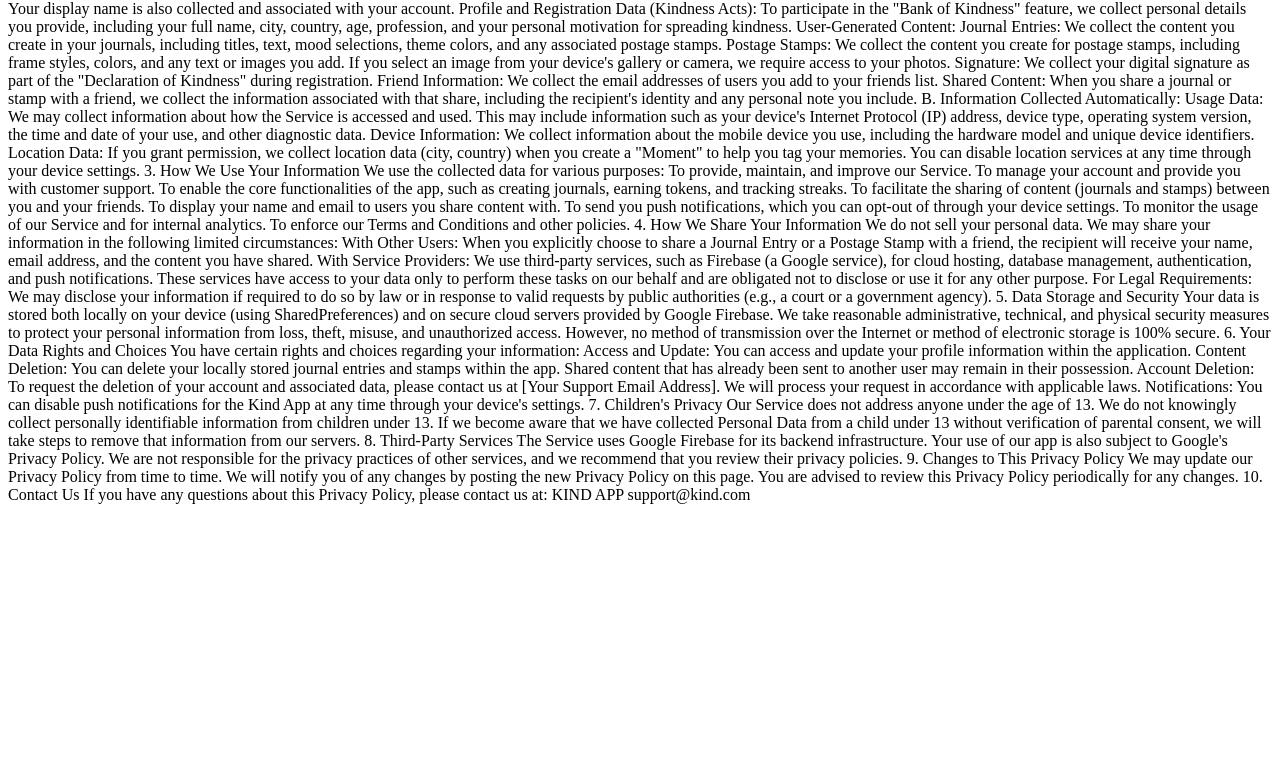
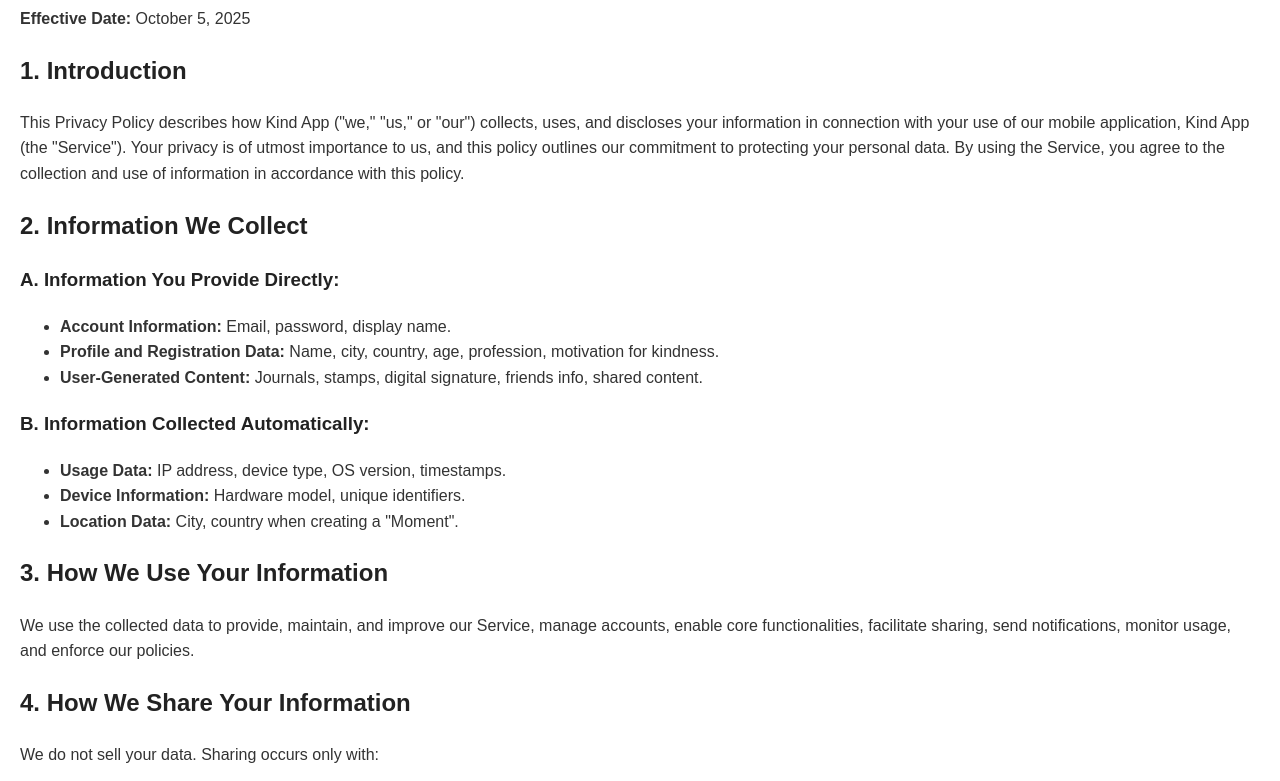
Before and after one commit to adhithyakumaran/privacy-policy, a plain HTML site: page index.html in a window 1280 px wide. Shown: the part 88-869 px from the top of the page. Before the commit the page ends 800 px from the top, so only its background shows below. Drawn offline with Linux system fonts and the light colour scheme.

Commit message:
Update index.html

```diff
--- a/index.html
+++ b/index.html
@@ -1,115 +1,84 @@
 <!DOCTYPE html>
 <html lang="en">
-    <head>
-        <title>Privaccy Policy</title>
-        <meta charset="utf-8" >
-        <meta name="viewport" content="width=devicewidth">
+<head>
+    <meta charset="UTF-8">
+    <meta name="viewport" content="width=device-width, initial-scale=1.0">
+    <title>Privacy Policy - Kind App</title>
+    <style>
+        body {
+            font-family: Arial, sans-serif;
+            line-height: 1.6;
+            margin: 20px;
+            padding: 0;
+            color: #333;
+        }
+        h1, h2, h3 {
+            color: #222;
+        }
+        p {
+            margin-bottom: 15px;
+        }
+        ul {
+            margin-bottom: 15px;
+        }
+    </style>
+</head>
+<body>
 
-    </head>
-    <body>
-        <p>
-            Privacy Policy for the Kind App
+<h1>Privacy Policy for the Kind App</h1>
+<p><strong>Effective Date:</strong> October 5, 2025</p>
 
-Effective Date: October 5, 2025
+<h2>1. Introduction</h2>
+<p>This Privacy Policy describes how Kind App ("we," "us," or "our") collects, uses, and discloses your information in connection with your use of our mobile application, Kind App (the "Service"). Your privacy is of utmost importance to us, and this policy outlines our commitment to protecting your personal data. By using the Service, you agree to the collection and use of information in accordance with this policy.</p>
 
-1. Introduction
+<h2>2. Information We Collect</h2>
+<h3>A. Information You Provide Directly:</h3>
+<ul>
+    <li><strong>Account Information:</strong> Email, password, display name.</li>
+    <li><strong>Profile and Registration Data:</strong> Name, city, country, age, profession, motivation for kindness.</li>
+    <li><strong>User-Generated Content:</strong> Journals, stamps, digital signature, friends info, shared content.</li>
+</ul>
 
-This Privacy Policy describes how Kind App ("we," "us," or "our") collects, uses, and discloses your information in connection with your use of our mobile application, Kind App (the "Service"). Your privacy is of utmost importance to us, and this policy outlines our commitment to protecting your personal data. By using the Service, you agree to the collection and use of information in accordance with this policy.
+<h3>B. Information Collected Automatically:</h3>
+<ul>
+    <li><strong>Usage Data:</strong> IP address, device type, OS version, timestamps.</li>
+    <li><strong>Device Information:</strong> Hardware model, unique identifiers.</li>
+    <li><strong>Location Data:</strong> City, country when creating a "Moment".</li>
+</ul>
 
-2. Information We Collect
+<h2>3. How We Use Your Information</h2>
+<p>We use the collected data to provide, maintain, and improve our Service, manage accounts, enable core functionalities, facilitate sharing, send notifications, monitor usage, and enforce our policies.</p>
 
-We collect several different types of information for various purposes to provide and improve our Service to you.
+<h2>4. How We Share Your Information</h2>
+<p>We do not sell your data. Sharing occurs only with:</p>
+<ul>
+    <li>Other users (when you share content explicitly)</li>
+    <li>Service providers (e.g., Firebase)</li>
+    <li>Legal requirements (court orders, government requests)</li>
+</ul>
 
-A. Information You Provide Directly:
+<h2>5. Data Storage and Security</h2>
+<p>Your data is stored locally and on secure cloud servers (Firebase). We take reasonable measures to protect your data, but no storage or transmission is 100% secure.</p>
 
-Account Information: When you register for an account, we collect your email address and password. Your display name is also collected and associated with your account.
+<h2>6. Your Data Rights and Choices</h2>
+<ul>
+    <li>Access and update profile info in the app.</li>
+    <li>Delete local content. Shared content may remain with recipients.</li>
+    <li>Request account deletion via <a href="mailto:support@kind.com">support@kind.com</a>.</li>
+    <li>Disable push notifications via device settings.</li>
+</ul>
 
-Profile and Registration Data (Kindness Acts): To participate in the "Bank of Kindness" feature, we collect personal details you provide, including your full name, city, country, age, profession, and your personal motivation for spreading kindness.
+<h2>7. Children's Privacy</h2>
+<p>The Service is not for children under 13. We do not knowingly collect data from children under 13.</p>
 
-User-Generated Content:
+<h2>8. Third-Party Services</h2>
+<p>We use Google Firebase. Please review Google's Privacy Policy for details on their practices.</p>
 
-Journal Entries: We collect the content you create in your journals, including titles, text, mood selections, theme colors, and any associated postage stamps.
+<h2>9. Changes to This Privacy Policy</h2>
+<p>We may update this policy. Changes will be posted here. Review periodically.</p>
 
-Postage Stamps: We collect the content you create for postage stamps, including frame styles, colors, and any text or images you add. If you select an image from your device's gallery or camera, we require access to your photos.
+<h2>10. Contact Us</h2>
+<p>If you have any questions, contact us at <a href="mailto:support@kind.com">support@kind.com</a>.</p>
 
-Signature: We collect your digital signature as part of the "Declaration of Kindness" during registration.
-
-Friend Information: We collect the email addresses of users you add to your friends list.
-
-Shared Content: When you share a journal or stamp with a friend, we collect the information associated with that share, including the recipient's identity and any personal note you include.
-
-B. Information Collected Automatically:
-
-Usage Data: We may collect information about how the Service is accessed and used. This may include information such as your device's Internet Protocol (IP) address, device type, operating system version, the time and date of your use, and other diagnostic data.
-
-Device Information: We collect information about the mobile device you use, including the hardware model and unique device identifiers.
-
-Location Data: If you grant permission, we collect location data (city, country) when you create a "Moment" to help you tag your memories. You can disable location services at any time through your device settings.
-
-3. How We Use Your Information
-
-We use the collected data for various purposes:
-
-To provide, maintain, and improve our Service.
-
-To manage your account and provide you with customer support.
-
-To enable the core functionalities of the app, such as creating journals, earning tokens, and tracking streaks.
-
-To facilitate the sharing of content (journals and stamps) between you and your friends.
-
-To display your name and email to users you share content with.
-
-To send you push notifications, which you can opt-out of through your device settings.
-
-To monitor the usage of our Service and for internal analytics.
-
-To enforce our Terms and Conditions and other policies.
-
-4. How We Share Your Information
-
-We do not sell your personal data. We may share your information in the following limited circumstances:
-
-With Other Users: When you explicitly choose to share a Journal Entry or a Postage Stamp with a friend, the recipient will receive your name, email address, and the content you have shared.
-
-With Service Providers: We use third-party services, such as Firebase (a Google service), for cloud hosting, database management, authentication, and push notifications. These services have access to your data only to perform these tasks on our behalf and are obligated not to disclose or use it for any other purpose.
-
-For Legal Requirements: We may disclose your information if required to do so by law or in response to valid requests by public authorities (e.g., a court or a government agency).
-
-5. Data Storage and Security
-
-Your data is stored both locally on your device (using SharedPreferences) and on secure cloud servers provided by Google Firebase. We take reasonable administrative, technical, and physical security measures to protect your personal information from loss, theft, misuse, and unauthorized access. However, no method of transmission over the Internet or method of electronic storage is 100% secure.
-
-6. Your Data Rights and Choices
-
-You have certain rights and choices regarding your information:
-
-Access and Update: You can access and update your profile information within the application.
-
-Content Deletion: You can delete your locally stored journal entries and stamps within the app. Shared content that has already been sent to another user may remain in their possession.
-
-Account Deletion: To request the deletion of your account and associated data, please contact us at [Your Support Email Address]. We will process your request in accordance with applicable laws.
-
-Notifications: You can disable push notifications for the Kind App at any time through your device's settings.
-
-7. Children's Privacy
-
-Our Service does not address anyone under the age of 13. We do not knowingly collect personally identifiable information from children under 13. If we become aware that we have collected Personal Data from a child under 13 without verification of parental consent, we will take steps to remove that information from our servers.
-
-8. Third-Party Services
-
-The Service uses Google Firebase for its backend infrastructure. Your use of our app is also subject to Google's Privacy Policy. We are not responsible for the privacy practices of other services, and we recommend that you review their privacy policies.
-
-9. Changes to This Privacy Policy
-
-We may update our Privacy Policy from time to time. We will notify you of any changes by posting the new Privacy Policy on this page. You are advised to review this Privacy Policy periodically for any changes.
-
-10. Contact Us
-
-If you have any questions about this Privacy Policy, please contact us at:
-
-KIND APP
-support@kind.com
-        </p>
-    </body>
+</body>
 </html>
```
